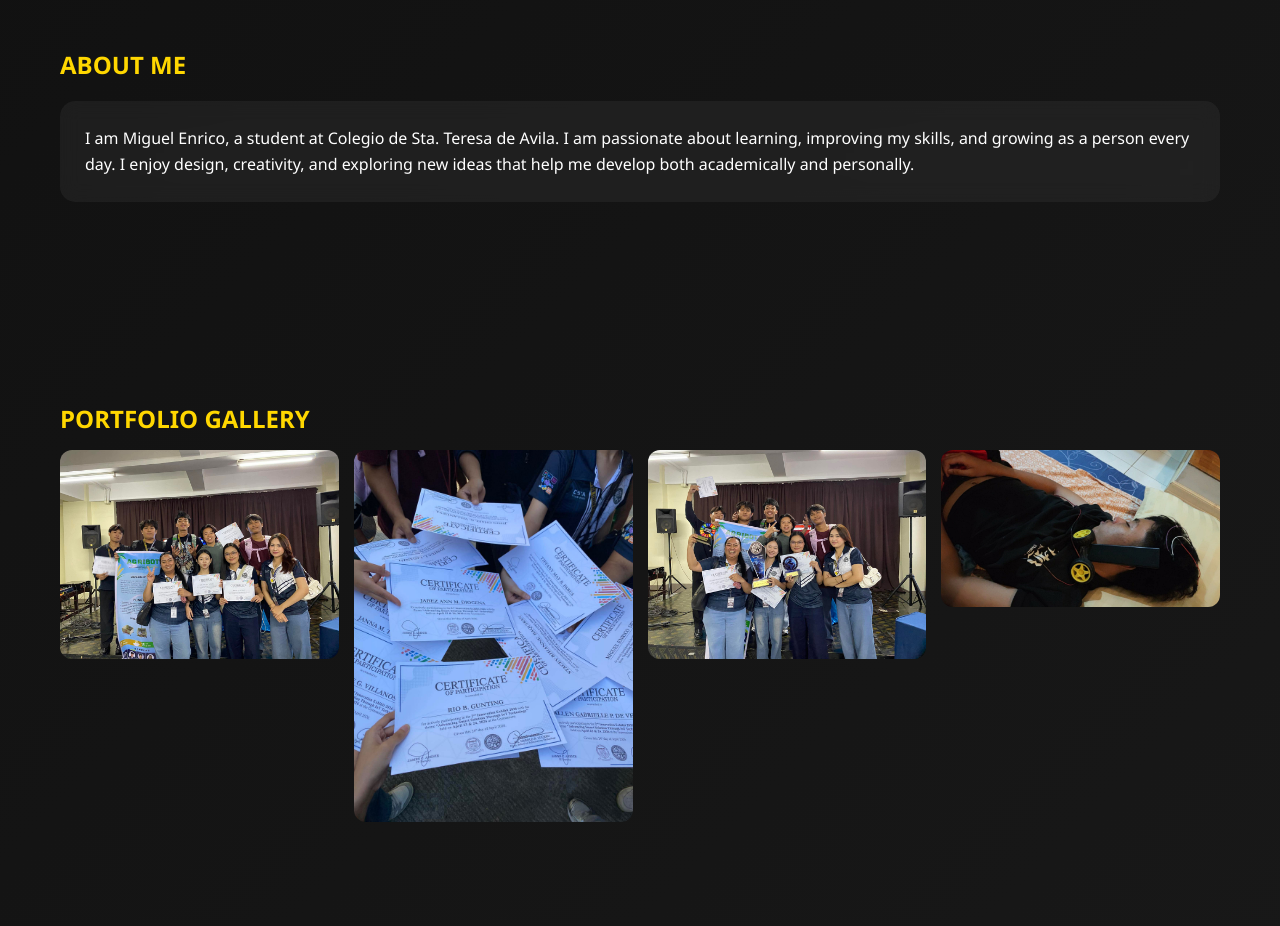
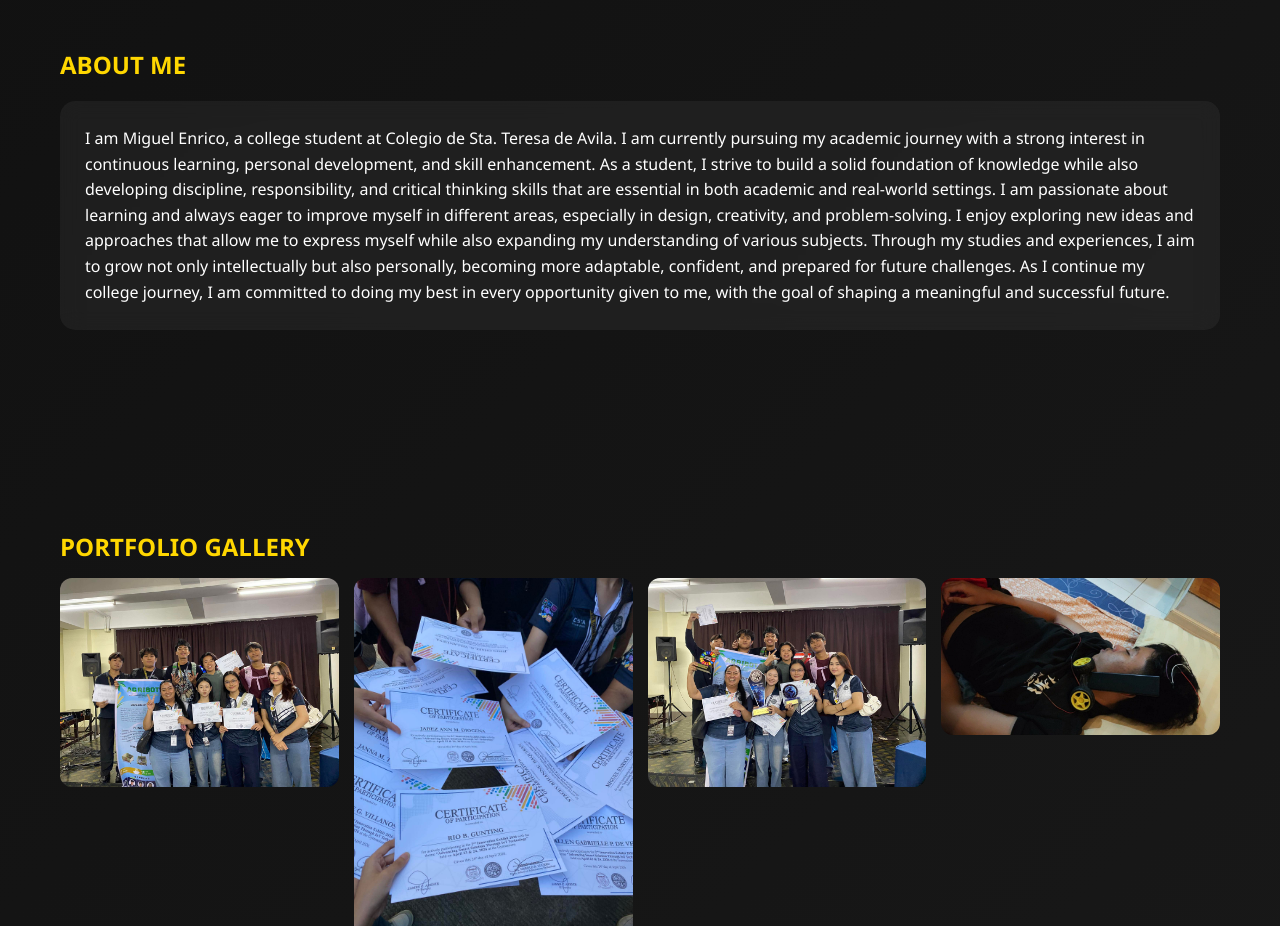
Before and after one commit to Mico-23/kalaboso, a plain HTML site: page index.html in a window 1280 px wide. Shown: the part 860-1786 px from the top of the page. Drawn offline with Linux system fonts and the light colour scheme.

Commit message:
index.html

```diff
--- a/index.html
+++ b/index.html
@@ -195,8 +195,11 @@ h2 {
     <h2>ABOUT ME</h2>
     <div class="box">
         <p>
-            I am Miguel Enrico, a student at Colegio de Sta. Teresa de Avila. I am passionate about learning, improving my skills, and growing as a person every day. I enjoy design, creativity, and exploring new ideas that help me develop both academically and personally.
-        </p>
+I am Miguel Enrico, a college student at Colegio de Sta. Teresa de Avila. I am currently pursuing my academic journey with a strong interest in continuous learning, personal development, and skill enhancement. As a student, I strive to build a solid foundation of knowledge while also developing discipline, responsibility, and critical thinking skills that are essential in both academic and real-world settings.
+
+I am passionate about learning and always eager to improve myself in different areas, especially in design, creativity, and problem-solving. I enjoy exploring new ideas and approaches that allow me to express myself while also expanding my understanding of various subjects. Through my studies and experiences, I aim to grow not only intellectually but also personally, becoming more adaptable, confident, and prepared for future challenges.
+
+As I continue my college journey, I am committed to doing my best in every opportunity given to me, with the goal of shaping a meaningful and successful future.        </p>
     </div>
 </section>
 
```
